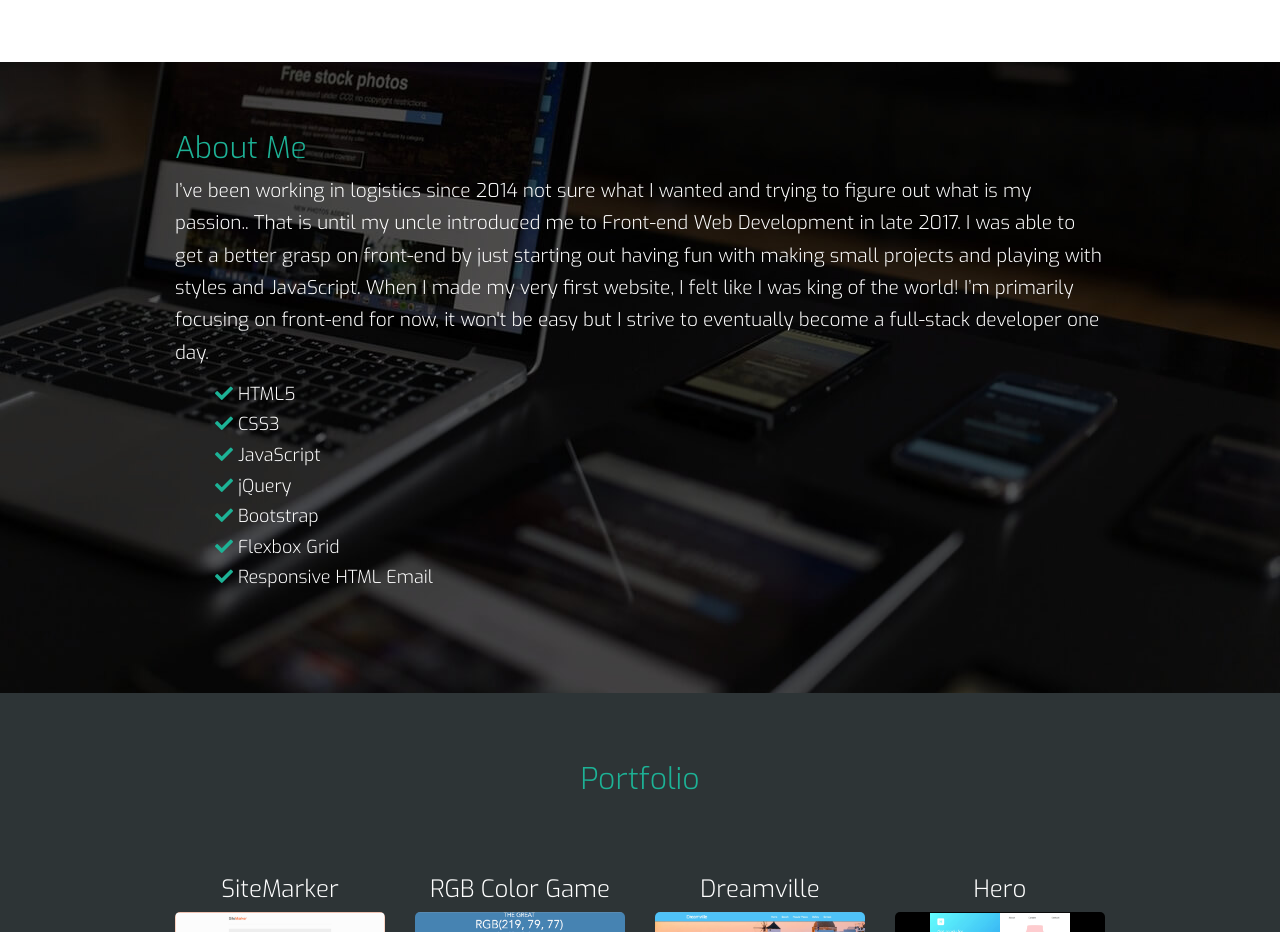
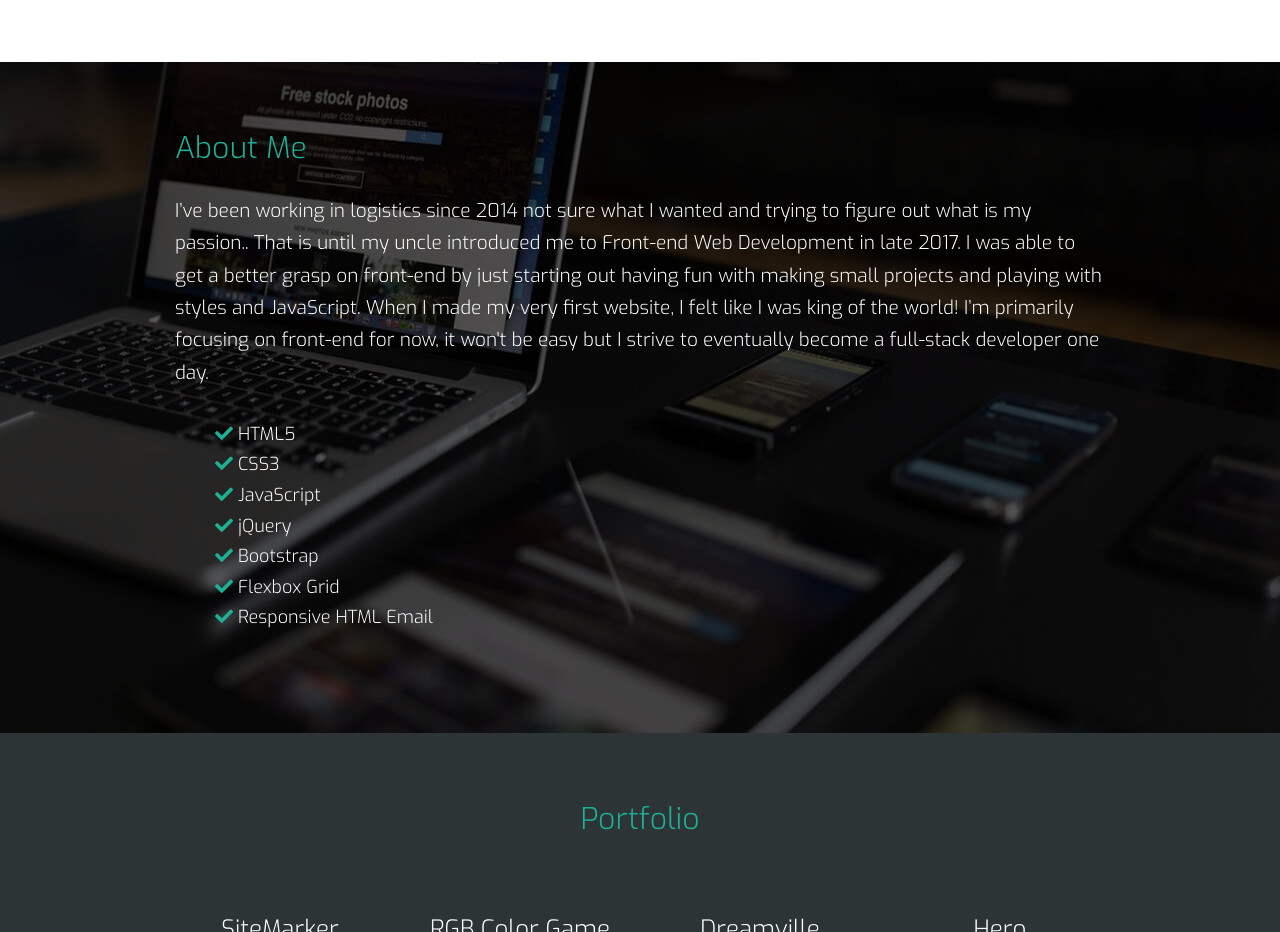
Before and after one commit to rezDev96/portfolio, a plain HTML site: page index.html in a window 1280 px wide. Shown: the part 1340-2272 px from the top of the page. Drawn offline with nearby package versions, Linux system fonts and the light colour scheme; a script that the page names is missing.

Commit message:
Fixed layout

```diff
--- a/style.css
+++ b/style.css
@@ -146,12 +146,14 @@ body{
 #about h2{
     font-weight: 300;
     color: rgb(29, 178, 150);
+    padding-bottom: 20px;
 }
 
 #about p{
     font-size: 19px;
     line-height: 1.7em;
     font-weight: 300;
+    padding-bottom: 20px;
 }
 
 #about .fa-check{
```
